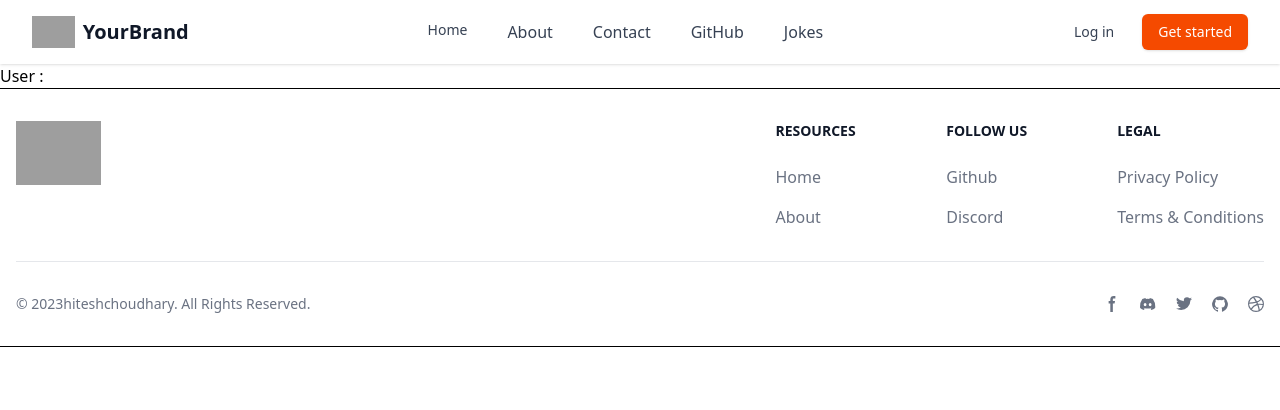
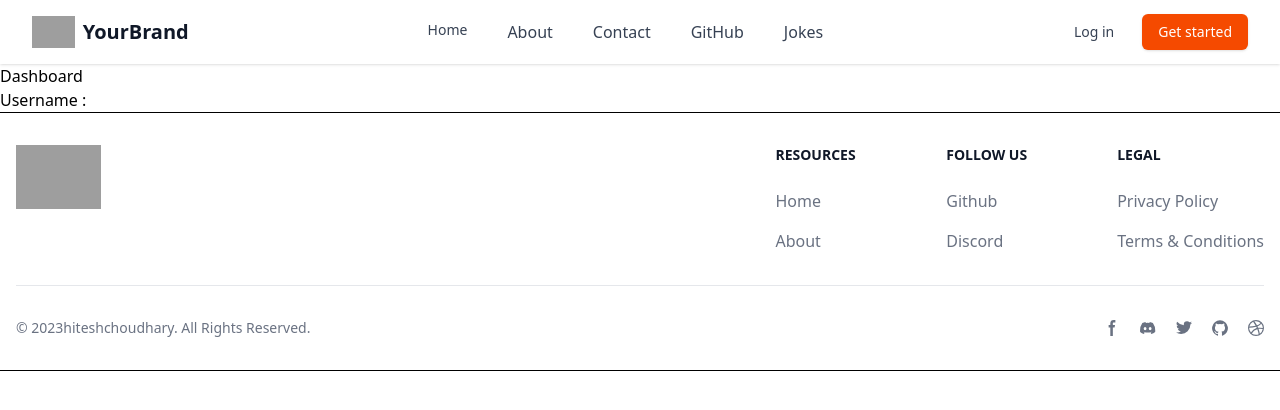
Before and after one commit to dhruvburada/Learning-React, a React (Vite) app: page /dashboard in a window 1280 px wide. Shown: the top 410 px of the page. Built offline with nearby package versions, Linux system fonts and the light colour scheme; grey boxes are pictures that could not be loaded.

Commit message:
second apporach using ContextAPI changed routes based on that

```diff
--- /dev/null
+++ b/src/components/ContextAPIDemo2/Login.jsx
@@ -0,0 +1,19 @@
+import React from 'react'
+import { useNavigate } from 'react-router-dom';
+import { useUserContext } from './UserContext';
+
+const Login = () => {
+  const {setUser} = useUserContext();
+  const navigate  = useNavigate();
+  return (
+    <>
+    <div>Login</div>
+    <input type="text" name="username" id="username" placeholder='username' className='m-2' onChange={(e)=>setUser(e.target.value)} />
+    <input type="password" name="password" id="password" placeholder='password' className='m-2' />
+    <input type="button" value="login" onClick={()=>navigate("/dashboard")} />
+    </>
+  )
+}
+
+
+export default Login;
--- /dev/null
+++ b/src/components/ContextAPIDemo2/UserContext.jsx
@@ -0,0 +1,24 @@
+import { createContext,useState,useContext} from "react";
+
+
+
+//create a context
+const UserContext = createContext();
+
+//create a wrapper provider component on created context which will hold all the state variables and methods
+
+export const UserProvider = ({children})=>{
+    const [user, setUser] = useState(null);
+    return (
+        <>
+        <UserContext.Provider value={{user,setUser}}>
+            {children}
+        </UserContext.Provider>
+        </>
+
+
+    );
+}
+
+//create and export a custom hook to access the context from any component
+export const useUserContext = () => useContext(UserContext);
--- /dev/null
+++ b/src/components/ContextAPIDemo2/dashboard.jsx
@@ -0,0 +1,14 @@
+import { useUserContext } from './UserContext'
+
+ const Dashboard = () => {
+    const { user } = useUserContext();
+  return (
+   <>
+    <div>Dashboard</div>
+    <div>Username : {user}</div>
+   </>
+
+  )
+}
+
+export default Dashboard;
--- a/src/components/routes/MainRoutes.jsx
+++ b/src/components/routes/MainRoutes.jsx
@@ -9,8 +9,8 @@ import User from "../learning-router/User";
 import Github from "../learning-router/Github";
 import { githubInfoLoader } from "../learning-router/loaders/GithubInfoLoader";
 import  Jokes  from "../learning-router/Jokes";
-import Login from "../ContextAPIDemo/Login";
-import Demo from "../ContextAPIDemo/Demo"
+import Login from "../ContextAPIDemo2/Login"
+import Dashboard from "../ContextAPIDemo2/dashboard";
 
 const MainRoutes = () => {
     let routes = createBrowserRouter(createRoutesFromElements(
@@ -22,7 +22,7 @@ const MainRoutes = () => {
             <Route path="github" loader={githubInfoLoader} element={<Github/>} />
             <Route path="jokes" element={<Jokes/>}/>
             <Route path="login" element={<Login/>} />
-            <Route path="dashboard" element={<Demo/>} />
+            <Route path="dashboard" element={<Dashboard/>} />
         </Route>
 
     ))
--- a/src/main.jsx
+++ b/src/main.jsx
@@ -1,8 +1,7 @@
 import { StrictMode } from 'react'
 import { createRoot } from 'react-dom/client'
-import UserProvider from './components/ContextAPIDemo/UserProvider'
-
-import App from './App'
+import App from './App';
+import {UserProvider} from './components/ContextAPIDemo2/UserContext'
 
 
 createRoot(document.getElementById('root')).render(
```
